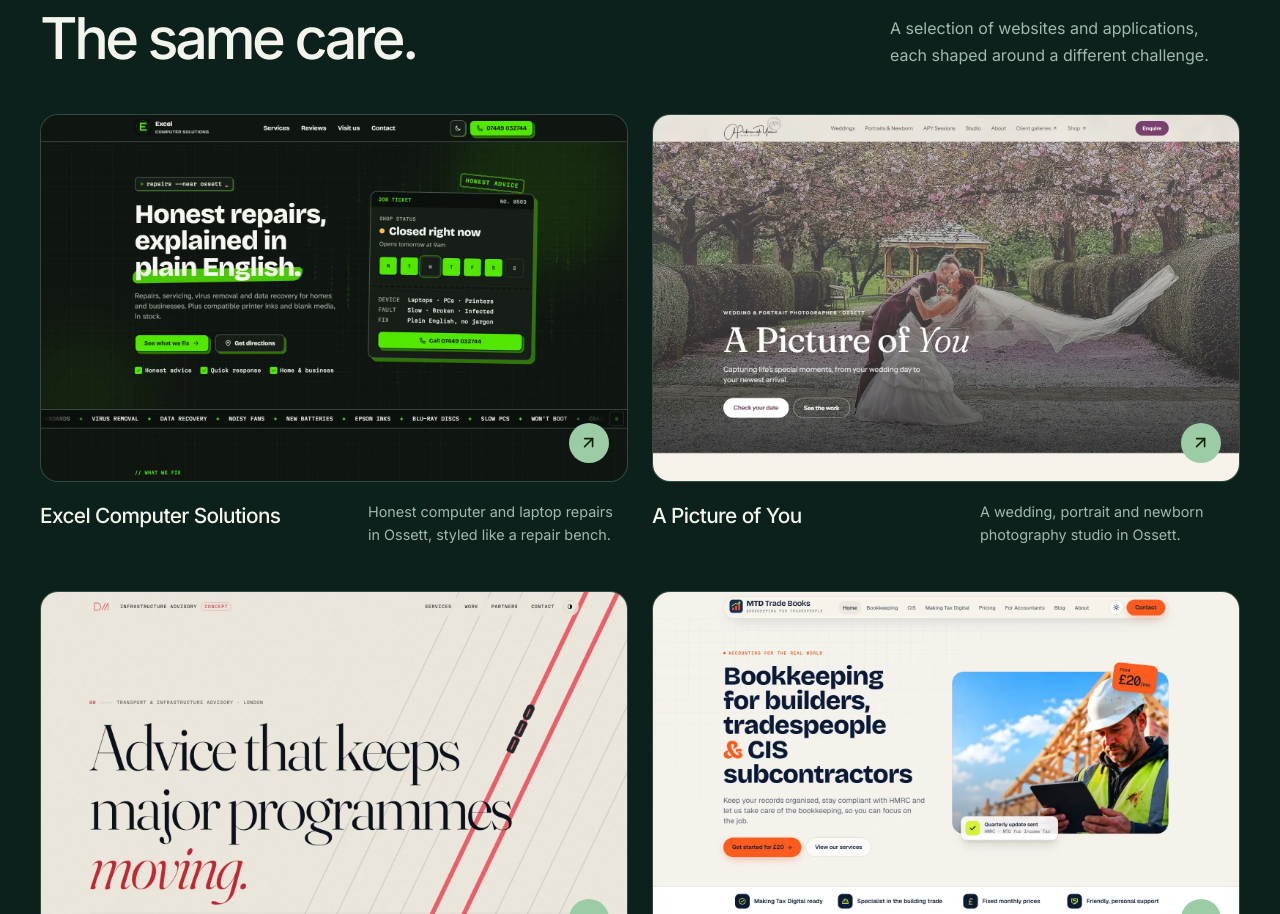
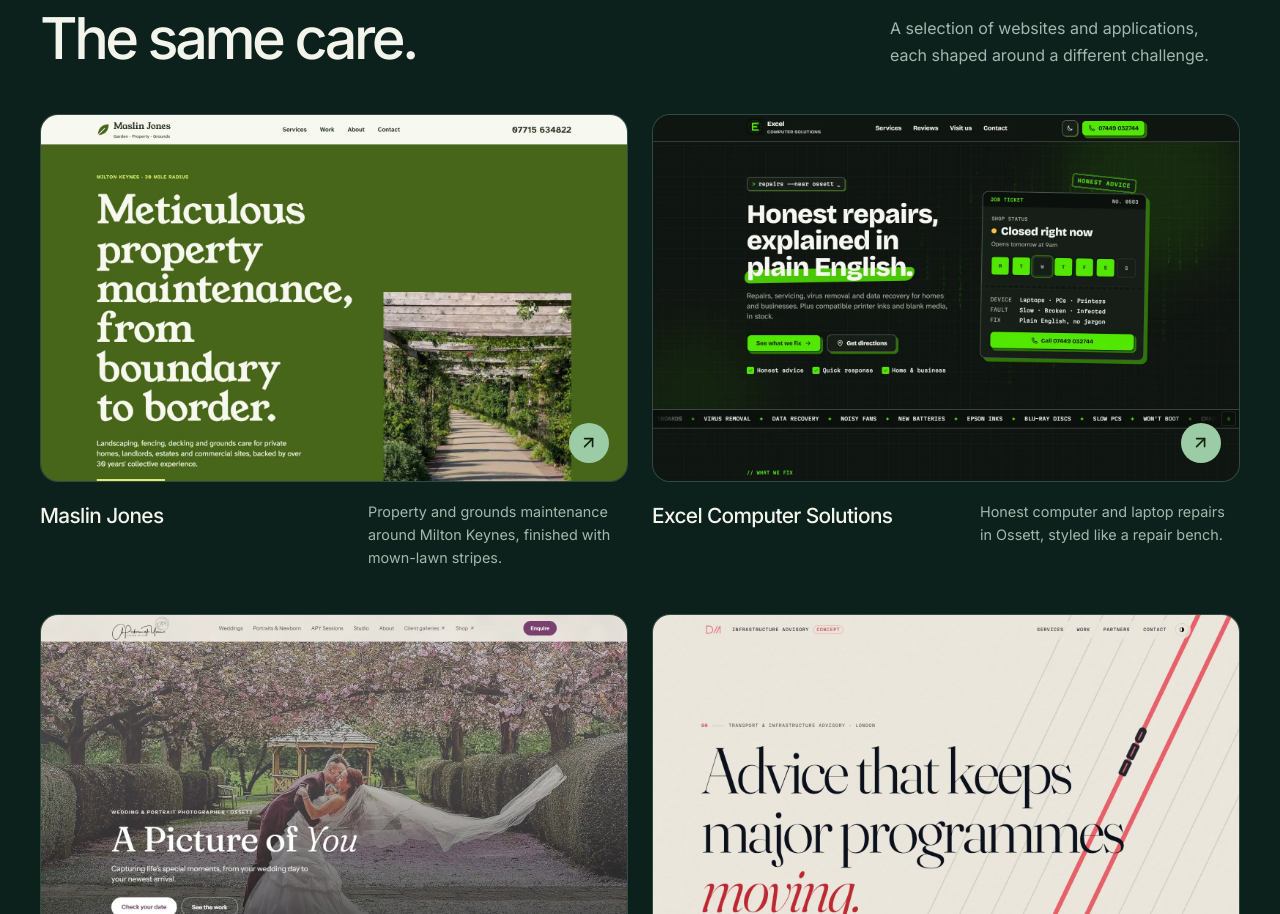
Before and after one commit to oyousaf/legxcy_sol, a Next.js app: page / in a window 1280 px wide. Shown: the part 2868-3782 px from the top of the page. Built offline with nearby package versions, Linux system fonts and the light colour scheme; no server answers.

Commit message:
Add Maslin Jones to selected work

```diff
--- a/components/Projects.tsx
+++ b/components/Projects.tsx
@@ -2,6 +2,12 @@
 import Image from "next/image";
 import { FiArrowUpRight } from "react-icons/fi";
 const projects = [
+  [
+    "Maslin Jones",
+    "Property and grounds maintenance around Milton Keynes, finished with mown-lawn stripes.",
+    "maslinjones",
+    "https://maslinjones.legxcysol.dev",
+  ],
   [
     "Excel Computer Solutions",
     "Honest computer and laptop repairs in Ossett, styled like a repair bench.",
```
Also changed, not shown: public/projects/maslinjones.webp (added).
